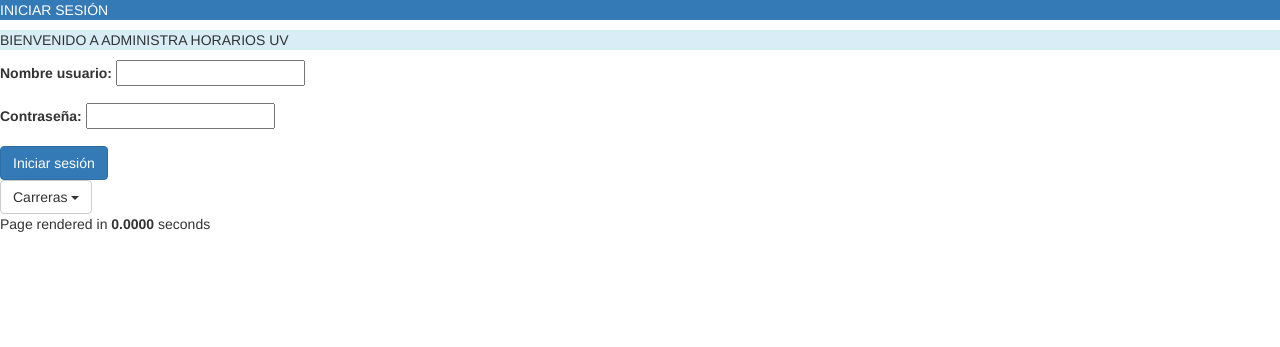
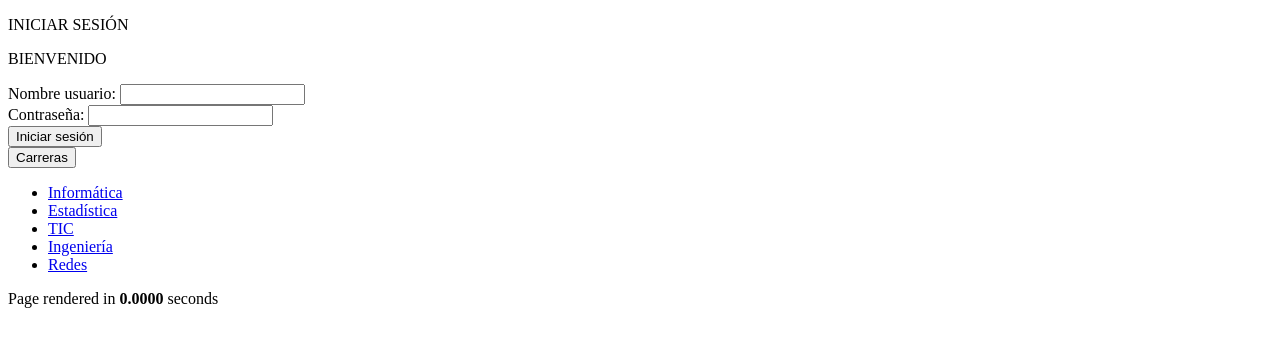
Before and after one commit to albessRguezHdez/AdministracionHorarios, a CodeIgniter app: page /AdministracionHorarios/ in a window 1280 px wide. Shown: the top 347 px of the page. Run offline with CodeIgniter, Linux system fonts and the light colour scheme.

Commit message:
Modificación a las vistas

```diff
--- a/codeigniter/application/views/login_vista.php
+++ b/codeigniter/application/views/login_vista.php
@@ -1,5 +1,6 @@
 <?php
 
+?>
 /*
  * To change this license header, choose License Headers in Project Properties.
  * To change this template file, choose Tools | Templates
--- a/codeigniter/application/views/welcome_message.php
+++ b/codeigniter/application/views/welcome_message.php
@@ -3,11 +3,11 @@
 <head>
 	<meta charset="utf-8">
 	<title>INICIAR SESIÓN</title>
-        <link rel="stylesheet" href="../bootstrap/css/bootstrap.css" type="text/css"/>
+        <link rel="stylesheet" href="../bootstrap/css/bootstrap-theme.css.map" type="text/css"/>
 </head>
 <body>
     <p class="bg-primary">INICIAR SESIÓN</p>
-    <p class="bg-info">BIENVENIDO A ADMINISTRA HORARIOS UV</p>
+    <p class="bg-info">BIENVENIDO</p>
     <form>
         <div class="form-group">
             <label for="txtUsuario">Nombre usuario:</label>
```
